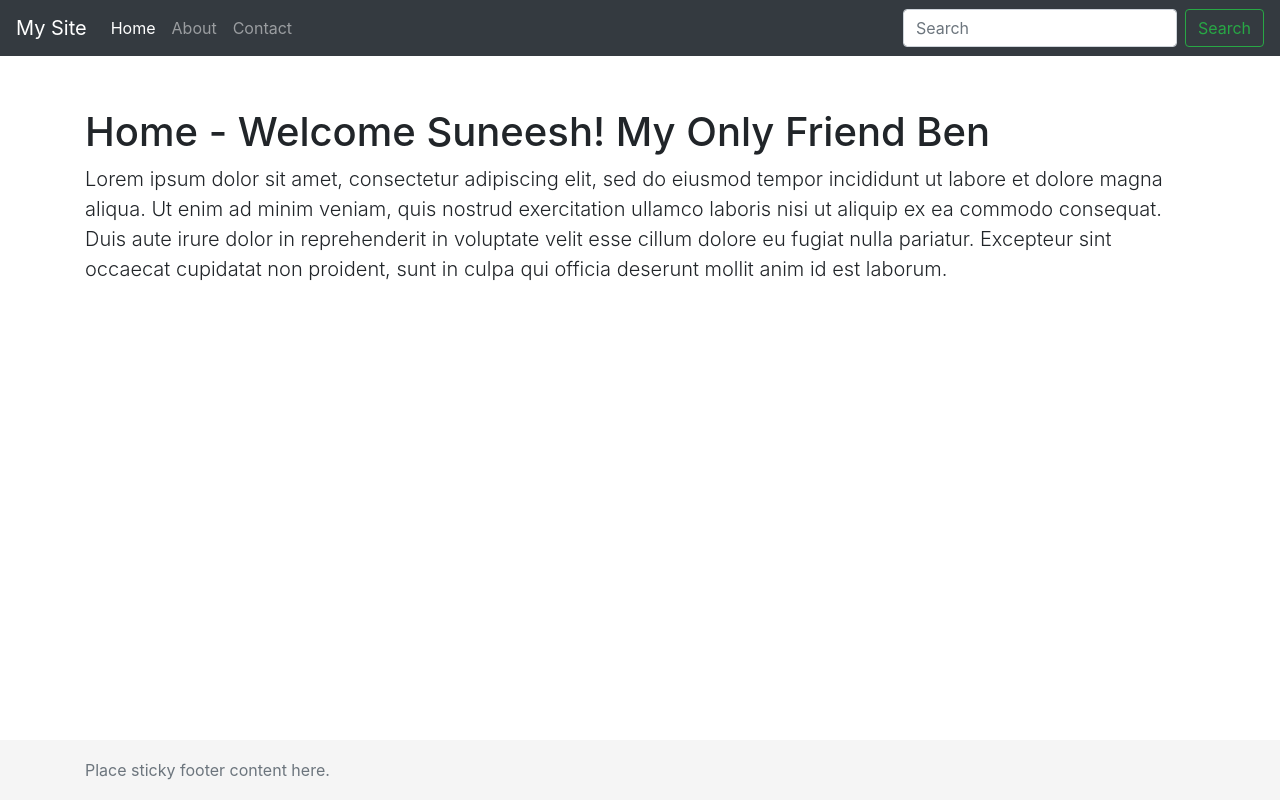
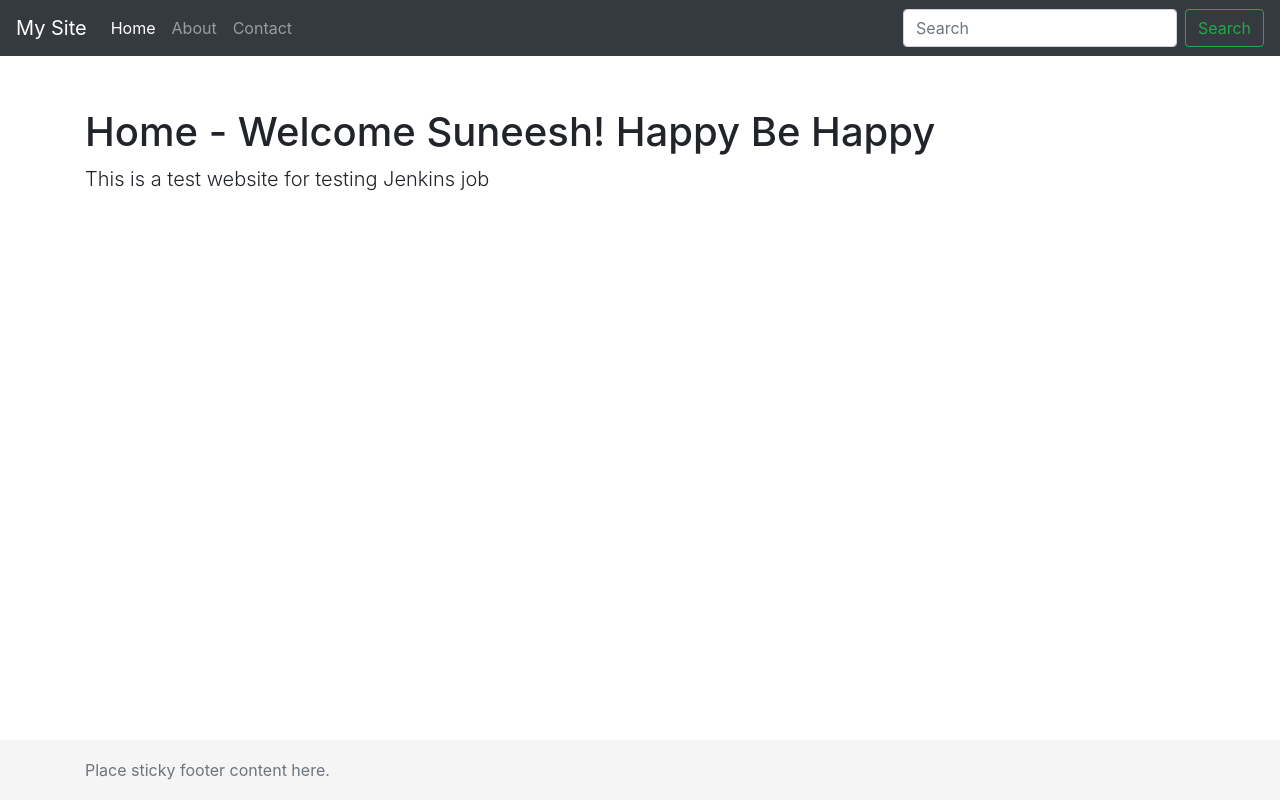
Before and after one commit to suneeshms96/nodejs-docker-jenkins, a website: page public/index.html in a window 1280 px wide. Drawn offline with nearby package versions, Linux system fonts and the light colour scheme.

Commit message:
new content added

```diff
--- a/public/index.html
+++ b/public/index.html
@@ -42,8 +42,8 @@
 
     <!-- Begin page content -->
     <main role="main" class="container">
-    <h1 class="mt-5">Home - Welcome Suneesh! My Only  Friend Ben </h1>
-    <p class="lead">Lorem ipsum dolor sit amet, consectetur adipiscing elit, sed do eiusmod tempor incididunt ut labore et dolore magna aliqua. Ut enim ad minim veniam, quis nostrud exercitation ullamco laboris nisi ut aliquip ex ea commodo consequat. Duis aute irure dolor in reprehenderit in voluptate velit esse cillum dolore eu fugiat nulla pariatur. Excepteur sint occaecat cupidatat non proident, sunt in culpa qui officia deserunt mollit anim id est laborum.</p>
+    <h1 class="mt-5">Home - Welcome Suneesh! Happy Be Happy </h1>
+    <p class="lead">This is a test website for testing Jenkins job</p>
     </main>
 
     <footer class="footer">
```
